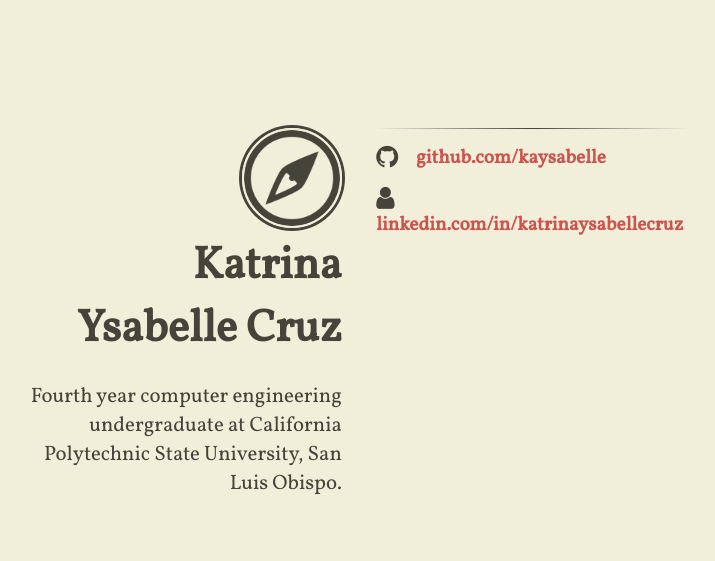
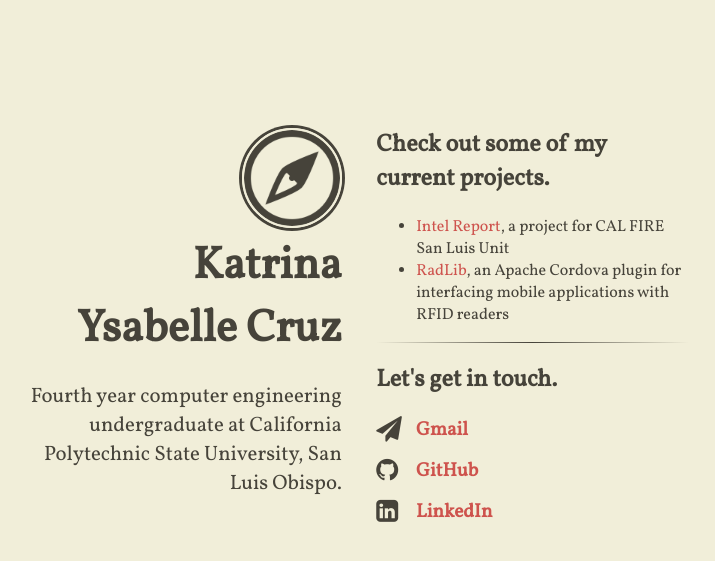
Before and after one commit to kaysabelle/kaysabelle.github.io, a Jekyll site: the page built from index.html, in a window 1280 px wide. Shown: the top 561 px of the page, without its empty margins (291-1006 px from the left). Built offline with Jekyll 4.4.1, drawn with Linux system fonts in a browser that asks for light colours; nearby versions of some CDN libraries.

Commit message:
Add current projects

```diff
--- a/_includes/content.html
+++ b/_includes/content.html
@@ -1,24 +1,26 @@
 <!--h2>About Compass</h2>
-<p>Compass has been designed with something very specific in mind: to be a simple and elegant personal landing page.</p>
-
-<h2>Features</h2>
+<p>Compass has been designed with something very specific in mind: to be a simple and elegant personal landing page.</p-->
+<h2>Check out some of my current projects.</h2>
 <ul>
-  <li>Responsive design</li>
-  <li>Mobile friendly</li>
-  <li>Easy deployment to <a href="https://pages.github.com/">GitHub Pages</a></li>
+  <li><a href="http://kaysabelle.github.io/intelreport">Intel Report</a>, a project for CAL FIRE San Luis Unit</li>
+  <li><a href="https://github.com/radlib/radlib-cordova">RadLib</a>, an Apache Cordova plugin for interfacing mobile applications with RFID readers</li>
 </ul>
 
-<p>For more information, including setup and configuration instructions, bug reports or feature requests head over to <a href="https://github.com/excentris/compass">GitHub</a>.</p-->
+<!--p>For more information, including setup and configuration instructions, bug reports or feature requests head over to <a href="https://github.com/excentris/compass">GitHub</a>.</p-->
 
 <hr />
-
+<h2>Let's get in touch.</h2>
 <ul class="fa-ul main-list">
   <li class="main-list-item">
-    <span class="fa fa-github fa-lg main-list-item-icon"></span>
-    <a href="https://github.com/kaysabelle">github.com/kaysabelle</a>
+    <span class="fa fa-paper-plane fa-lg main-list-item-icon"></span>
+    <a href="mailto:kaysabelle@gmail.com?Subject=Hello,%20let's%20talk.">Gmail</a>
   </li>
   <li class="main-list-item">
-    <span class="fa fa-user fa-lg main-list-item-icon"></span>
-    <a href="http://linkedin.com/in/katrinaysabellecruz">linkedin.com/in/katrinaysabellecruz</a>
+    <span class="fa fa-github fa-lg main-list-item-icon"></span>
+    <a href="https://github.com/kaysabelle">GitHub</a>
+  </li>
+  <li class="main-list-item">
+    <span class="fa fa-linkedin-square fa-lg main-list-item-icon"></span>
+    <a href="http://linkedin.com/in/katrinaysabellecruz">LinkedIn</a>
   </li>
 </ul>
```
Also changed, not shown: 1 other file.
